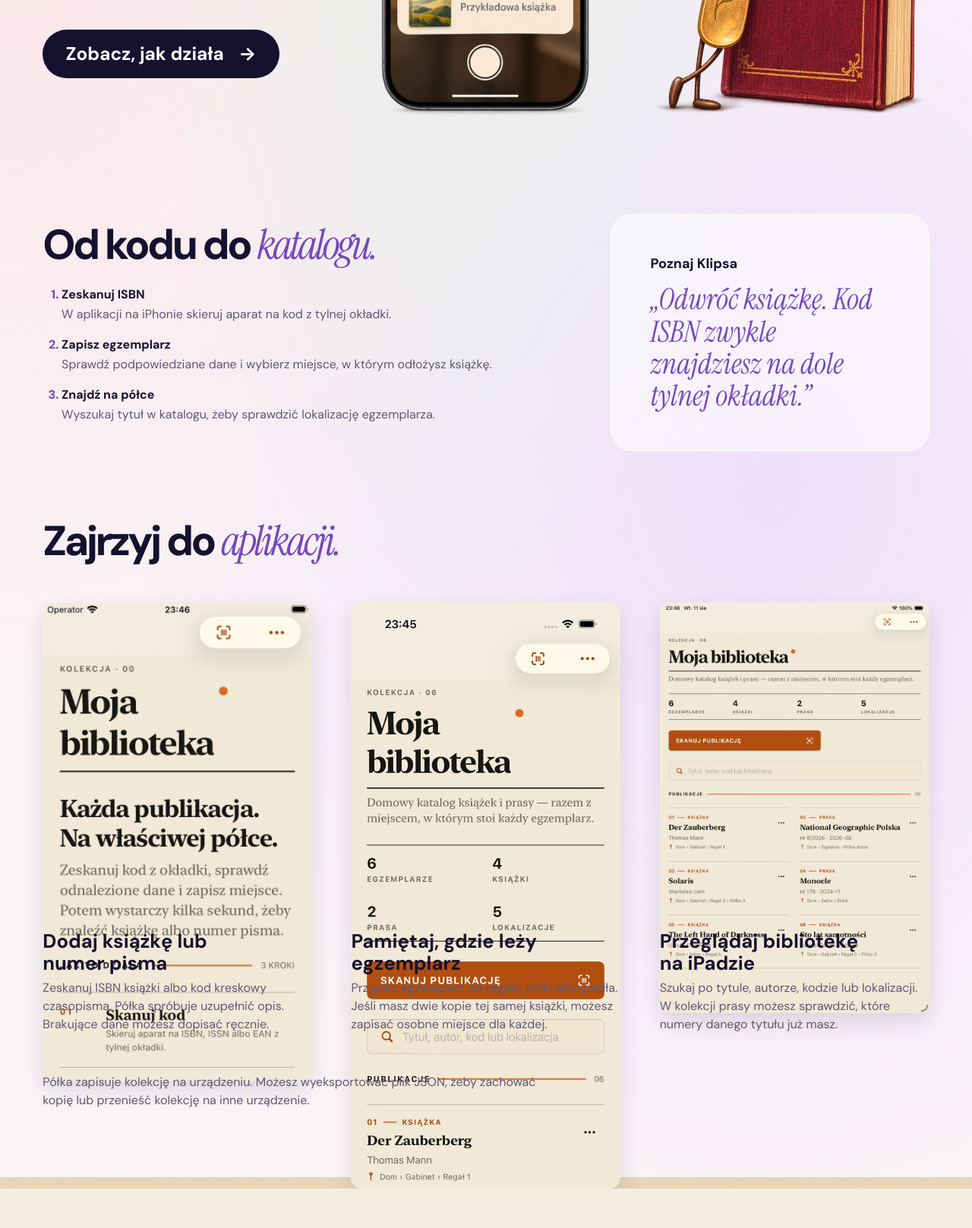
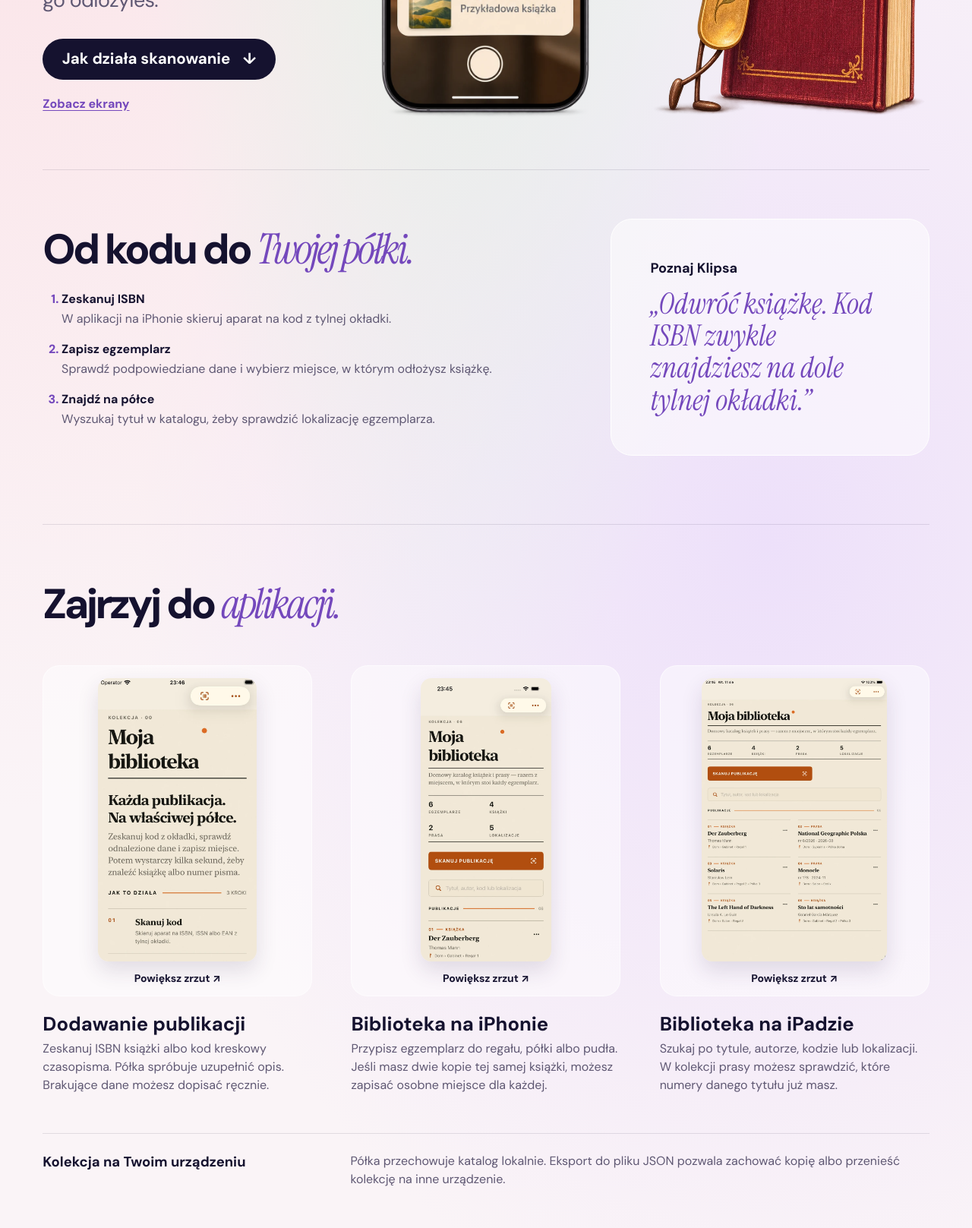
Before and after one commit to lpociask/domowa-biblioteka, a plain HTML site: page web/index.html in a window 1280 px wide. Shown: the part 571-2188 px from the top of the page at 76% size. Before the commit the page ends 2136 px from the top, so only its background shows below. Drawn offline with Linux system fonts and the light colour scheme.

Commit message:
Dopracuj prezentację i galerię Półki

```diff
--- a/web/index.html
+++ b/web/index.html
@@ -18,7 +18,7 @@
     <link rel="icon" type="image/png" sizes="32x32" href="./assets/app-icon-32.png" />
     <link rel="apple-touch-icon" sizes="180x180" href="./assets/apple-touch-icon.png" />
     <link rel="manifest" href="./manifest.webmanifest" />
-    <link rel="stylesheet" href="./styles.css" />
+    <link rel="stylesheet" href="./styles.css?v=20261114-gallery" />
   </head>
   <body>
     <a class="skip-link" href="#scanner-title">Przejdź do opisu aplikacji</a>
@@ -40,8 +40,11 @@
         <section class="scanner-hero scanner-shell" aria-labelledby="scanner-title">
           <div class="scanner-copy">
             <h1 id="scanner-title" tabindex="-1">Zeskanuj.<br />Zapisz.<br /><em>Znajdź.</em></h1>
-            <p>Skanuj ISBN i sprawdzaj, gdzie leżą Twoje książki.</p>
-            <a class="scanner-cta" href="#jak-dziala">Zobacz, jak działa <span aria-hidden="true">→</span></a>
+            <p>Zeskanuj kod książki lub czasopisma na iPhonie. Zapisz egzemplarz i sprawdź, gdzie go odłożyłeś.</p>
+            <div class="scanner-actions">
+              <a class="scanner-cta" href="#jak-dziala">Jak działa skanowanie <span aria-hidden="true">↓</span></a>
+              <a class="scanner-text-link" href="#ekrany">Zobacz ekrany</a>
+            </div>
           </div>
           <div class="scanner-visual">
             <img class="scanner-phone" src="./assets/skaner-isbn.webp" width="680" height="1376" alt="Makieta skanera Półki na iPhonie. Aparat rozpoznaje kod ISBN z tylnej okładki książki." fetchpriority="high" />
@@ -51,7 +54,7 @@
 
         <section class="scanner-guide scanner-shell" id="jak-dziala" aria-labelledby="scanner-guide-title">
           <div>
-            <h2 id="scanner-guide-title">Od kodu do <em>katalogu.</em></h2>
+            <h2 id="scanner-guide-title">Od kodu do <em>Twojej półki.</em></h2>
             <ol class="scanner-steps">
               <li><strong>Zeskanuj ISBN</strong><p>W aplikacji na iPhonie skieruj aparat na kod z tylnej okładki.</p></li>
               <li><strong>Zapisz egzemplarz</strong><p>Sprawdź podpowiedziane dane i wybierz miejsce, w którym odłożysz książkę.</p></li>
@@ -70,32 +73,38 @@
             <figure>
               <a href="./assets/start-iphone.webp" aria-label="Powiększ ekran pierwszego uruchomienia">
                 <img src="./assets/start-iphone.webp" width="750" height="1334" alt="Ekran startowy Półki na iPhonie z krótką instrukcją skanowania kodu." loading="lazy" />
+                <span aria-hidden="true">Powiększ zrzut ↗</span>
               </a>
               <figcaption>
-                <h3>Dodaj książkę lub numer pisma</h3>
+                <h3>Dodawanie publikacji</h3>
                 <p>Zeskanuj ISBN książki albo kod kreskowy czasopisma. Półka spróbuje uzupełnić opis. Brakujące dane możesz dopisać ręcznie.</p>
               </figcaption>
             </figure>
             <figure>
               <a href="./assets/biblioteka-iphone.webp" aria-label="Powiększ ekran kolekcji na iPhonie">
                 <img src="./assets/biblioteka-iphone.webp" width="644" height="1400" alt="Biblioteka na iPhonie z liczbą książek i czasopism oraz polem wyszukiwania." loading="lazy" />
+                <span aria-hidden="true">Powiększ zrzut ↗</span>
               </a>
               <figcaption>
-                <h3>Pamiętaj, gdzie leży egzemplarz</h3>
+                <h3>Biblioteka na iPhonie</h3>
                 <p>Przypisz egzemplarz do regału, półki albo pudła. Jeśli masz dwie kopie tej samej książki, możesz zapisać osobne miejsce dla każdej.</p>
               </figcaption>
             </figure>
             <figure>
               <a href="./assets/biblioteka-ipad.webp" aria-label="Powiększ ekran kolekcji na iPadzie">
                 <img src="./assets/biblioteka-ipad.webp" width="919" height="1400" alt="Biblioteka na iPadzie z książkami i czasopismami w dwóch kolumnach." loading="lazy" />
+                <span aria-hidden="true">Powiększ zrzut ↗</span>
               </a>
               <figcaption>
-                <h3>Przeglądaj bibliotekę na iPadzie</h3>
+                <h3>Biblioteka na iPadzie</h3>
                 <p>Szukaj po tytule, autorze, kodzie lub lokalizacji. W kolekcji prasy możesz sprawdzić, które numery danego tytułu już masz.</p>
               </figcaption>
             </figure>
           </div>
-          <p class="scanner-storage">Półka zapisuje kolekcję na urządzeniu. Możesz wyeksportować plik JSON, żeby zachować kopię lub przenieść kolekcję na inne urządzenie.</p>
+          <div class="scanner-storage">
+            <h3>Kolekcja na Twoim urządzeniu</h3>
+            <p>Półka przechowuje katalog lokalnie. Eksport do pliku JSON pozwala zachować kopię albo przenieść kolekcję na inne urządzenie.</p>
+          </div>
         </section>
       </div>
     </main>
--- a/web/styles.css
+++ b/web/styles.css
@@ -2352,7 +2352,7 @@ dialog::backdrop {
 
 .scanner-copy p {
   max-width: 24ch;
-  margin: .92em 0 1.58em;
+  margin: .92em 0 1.25em;
   color: var(--scanner-muted);
   font-size: clamp(18px, 2.1vw, 31px);
   line-height: 1.32;
@@ -2360,7 +2360,7 @@ dialog::backdrop {
 }
 
 .scanner-copy .scanner-cta {
-  font-size: clamp(17px, 1.9vw, 27px);
+  font-size: clamp(16px, 1.6vw, 23px);
 }
 
 .scanner-visual {
@@ -2396,6 +2396,7 @@ dialog::backdrop {
   grid-template-columns: minmax(0, 1.6fr) minmax(220px, 1fr);
   align-items: center;
   gap: clamp(24px, 6vw, 90px);
+  border-block: 1px solid #32274c20;
   padding-block: clamp(28px, 5vw, 76px) clamp(46px, 7vw, 100px);
 }
 
@@ -2476,7 +2477,7 @@ dialog::backdrop {
 }
 
 .scanner-gallery {
-  padding-bottom: clamp(50px, 7vw, 100px);
+  padding-block: clamp(48px, 6vw, 88px) clamp(50px, 7vw, 100px);
 }
 
 .scanner-screens {
@@ -2492,9 +2493,16 @@ dialog::backdrop {
 
 .scanner-screens a {
   display: grid;
-  height: clamp(255px, 32vw, 450px);
+  grid-template-rows: minmax(0, 1fr) auto;
+  height: clamp(290px, 34vw, 465px);
   place-items: center;
-  border-radius: 18px;
+  gap: 12px;
+  padding: 16px 12px 12px;
+  border: 1px solid #fff9;
+  border-radius: 22px;
+  background: #fff7;
+  color: var(--scanner-ink);
+  text-decoration: none;
 }
 
 .scanner-screens img {
@@ -2525,7 +2533,21 @@ dialog::backdrop {
 }
 
 .scanner-storage {
-  max-width: 62ch;
+  display: grid;
+  grid-template-columns: minmax(0, 1fr) minmax(0, 2fr);
+  gap: 12px 24px;
+  padding-block: 24px;
+  border-top: 1px solid #32274c20;
+}
+
+.scanner-storage h3,
+.scanner-storage p {
+  margin: 0;
+}
+
+.scanner-storage h3 {
+  color: var(--scanner-ink);
+  font-size: 1.15rem;
 }
 
 @media (max-width: 760px) {
@@ -2540,7 +2562,11 @@ dialog::backdrop {
   }
 
   .scanner-screens a {
-    height: 375px;
+    height: clamp(300px, 105vw, 420px);
+  }
+
+  .scanner-storage {
+    grid-template-columns: 1fr;
   }
 }
 
@@ -2549,3 +2575,28 @@ dialog::backdrop {
     transition: none;
   }
 }
+
+.scanner-actions {
+  display: flex;
+  flex-wrap: wrap;
+  align-items: center;
+  gap: 10px 18px;
+}
+
+.scanner-text-link {
+  display: inline-flex;
+  align-items: center;
+  min-height: 44px;
+  color: var(--scanner-violet);
+  font-weight: 700;
+  text-underline-offset: .2em;
+}
+
+.scanner-screens a span {
+  font-size: .875rem;
+  font-weight: 700;
+}
+
+.scanner-screens a:hover span {
+  text-decoration: underline;
+}
```
